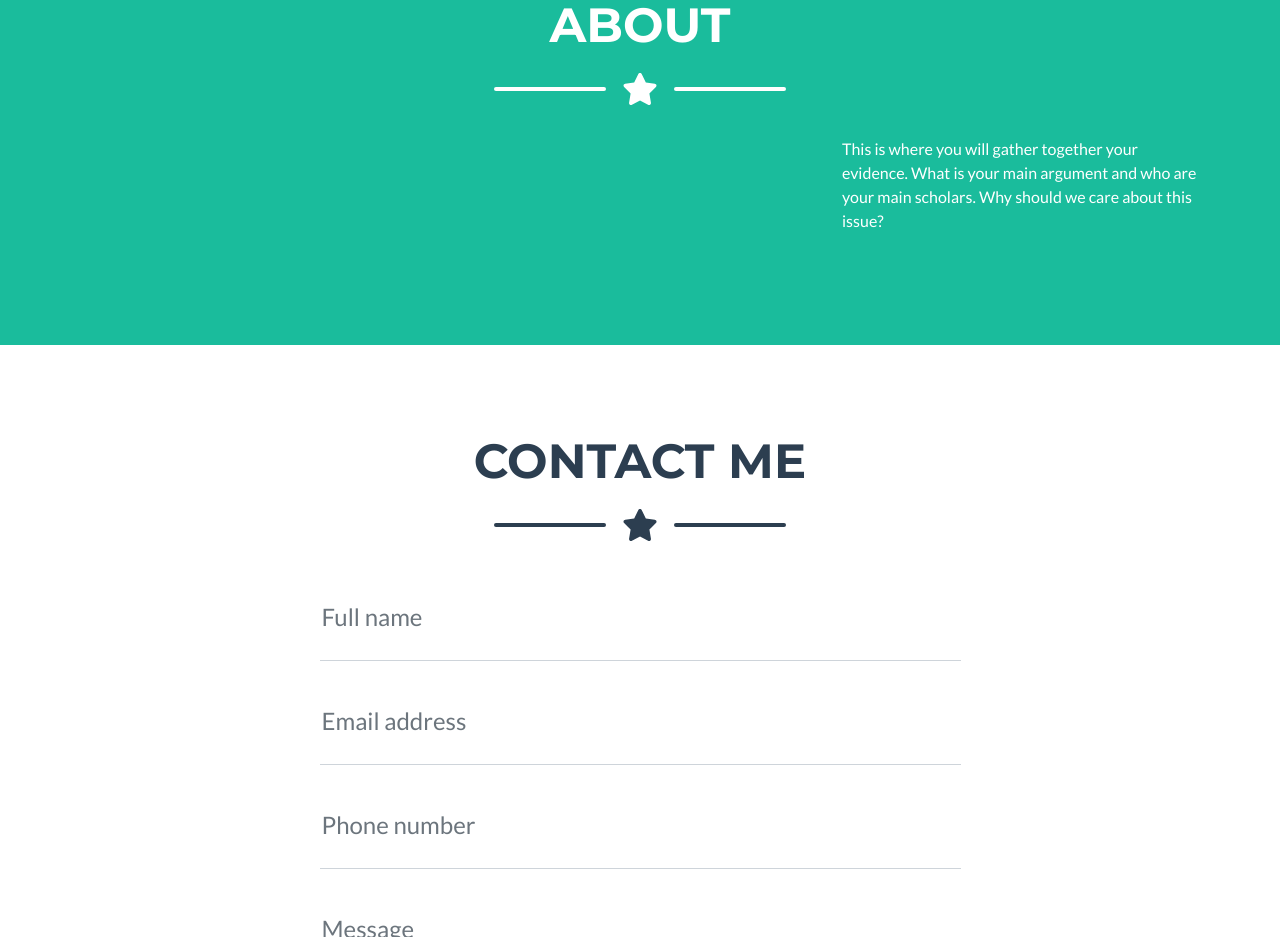
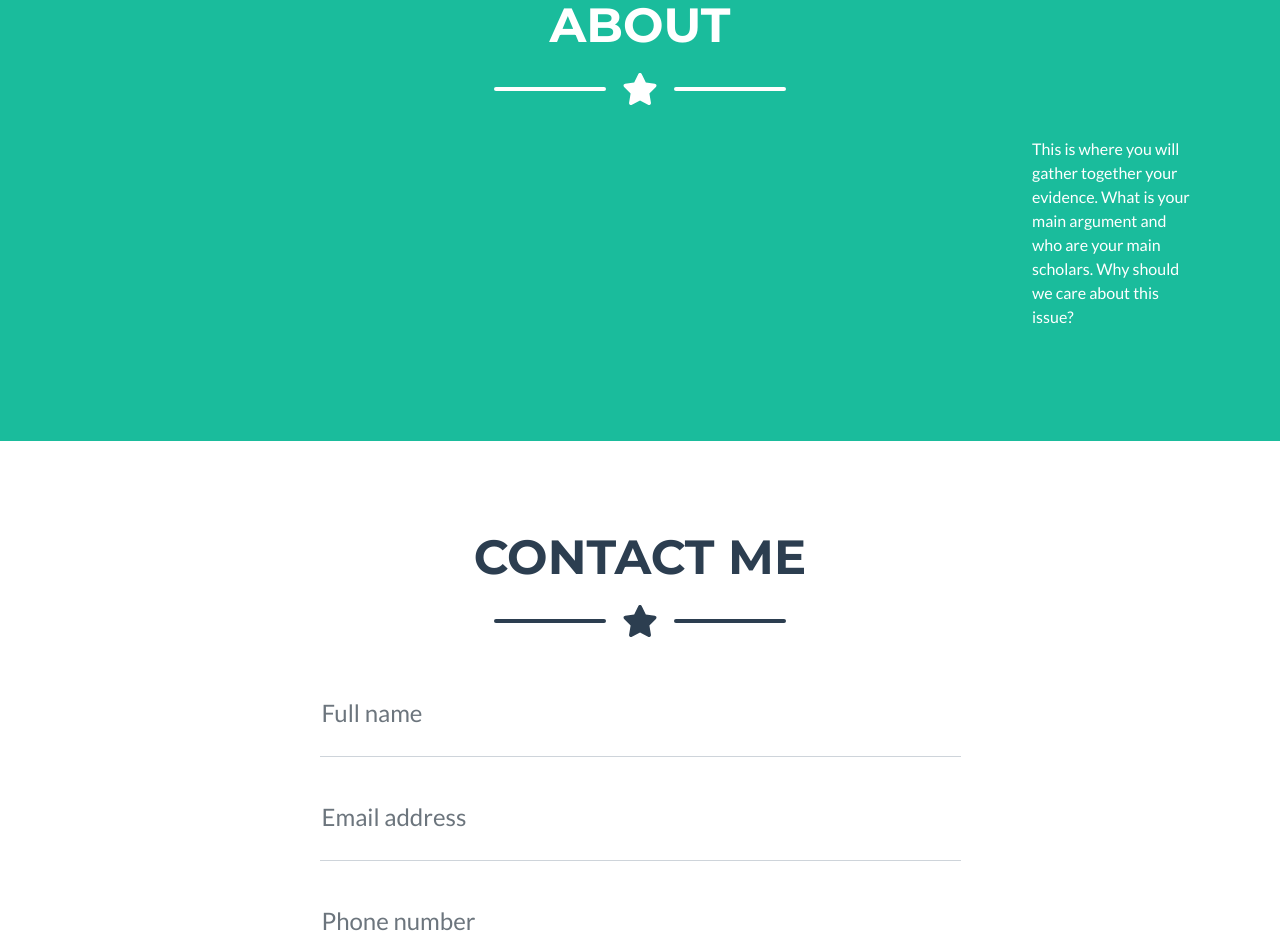
Before and after one commit to Sandy-Burnley/ISS210Template, a plain HTML site: page index.html in a window 1280 px wide. Shown: the part 1760-2697 px from the top of the page. Drawn offline with nearby package versions, Linux system fonts and the light colour scheme.

Commit message:
changed about column width

```diff
--- a/index.html
+++ b/index.html
@@ -134,7 +134,7 @@
                 </div>
                 <!-- About Section Content-->
                 <div class="row">
-                    <div class="col-lg-4 ms-auto"><p>This is where you will gather together your evidence. What is your main argument and who are your main scholars. Why should we care about this issue?</p></div>
+                    <div class="col-lg-2 ms-auto"><p>This is where you will gather together your evidence. What is your main argument and who are your main scholars. Why should we care about this issue?</p></div>
                 </div>
                 <!-- About Section Button-->
             </div>
```
